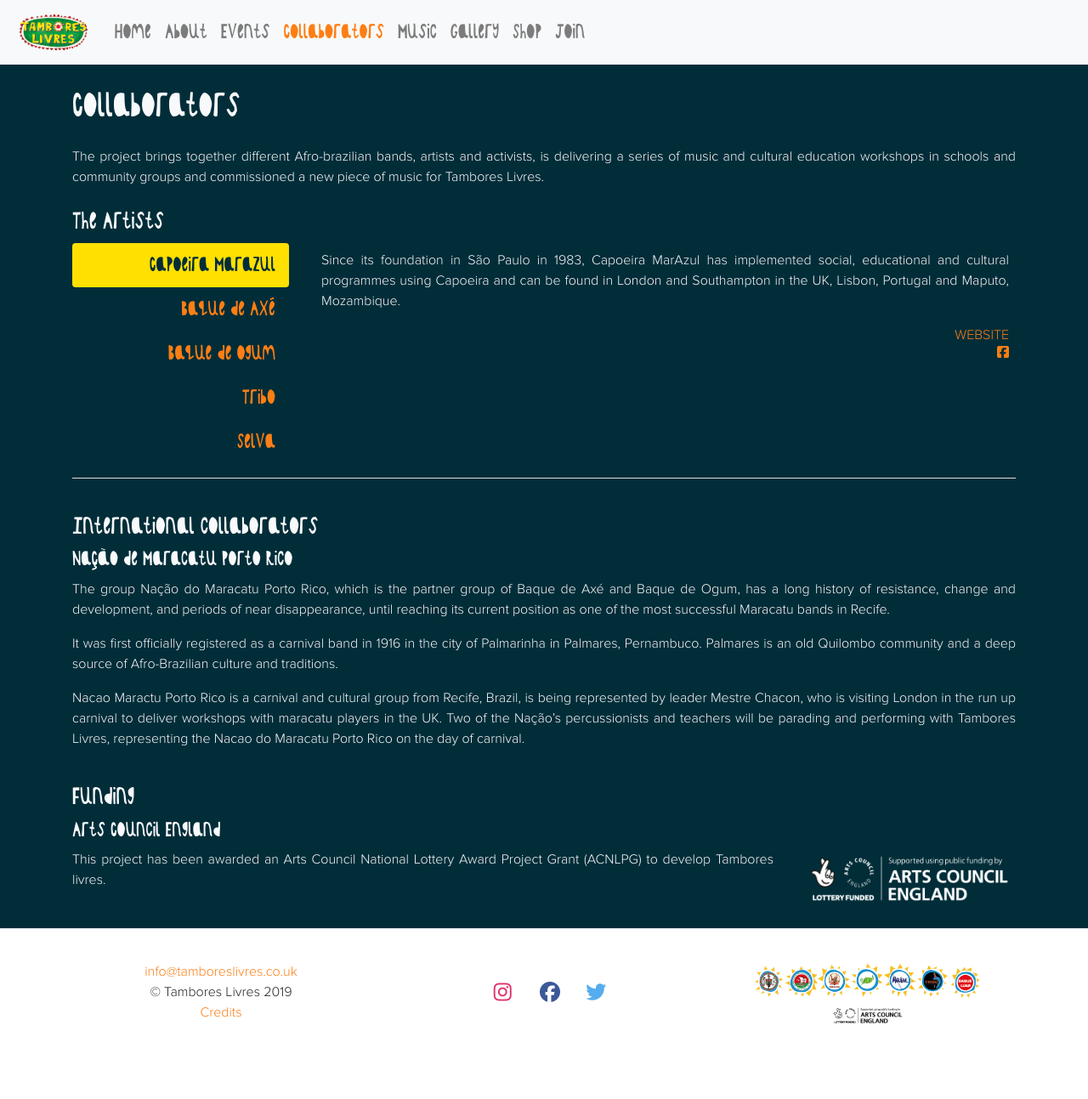
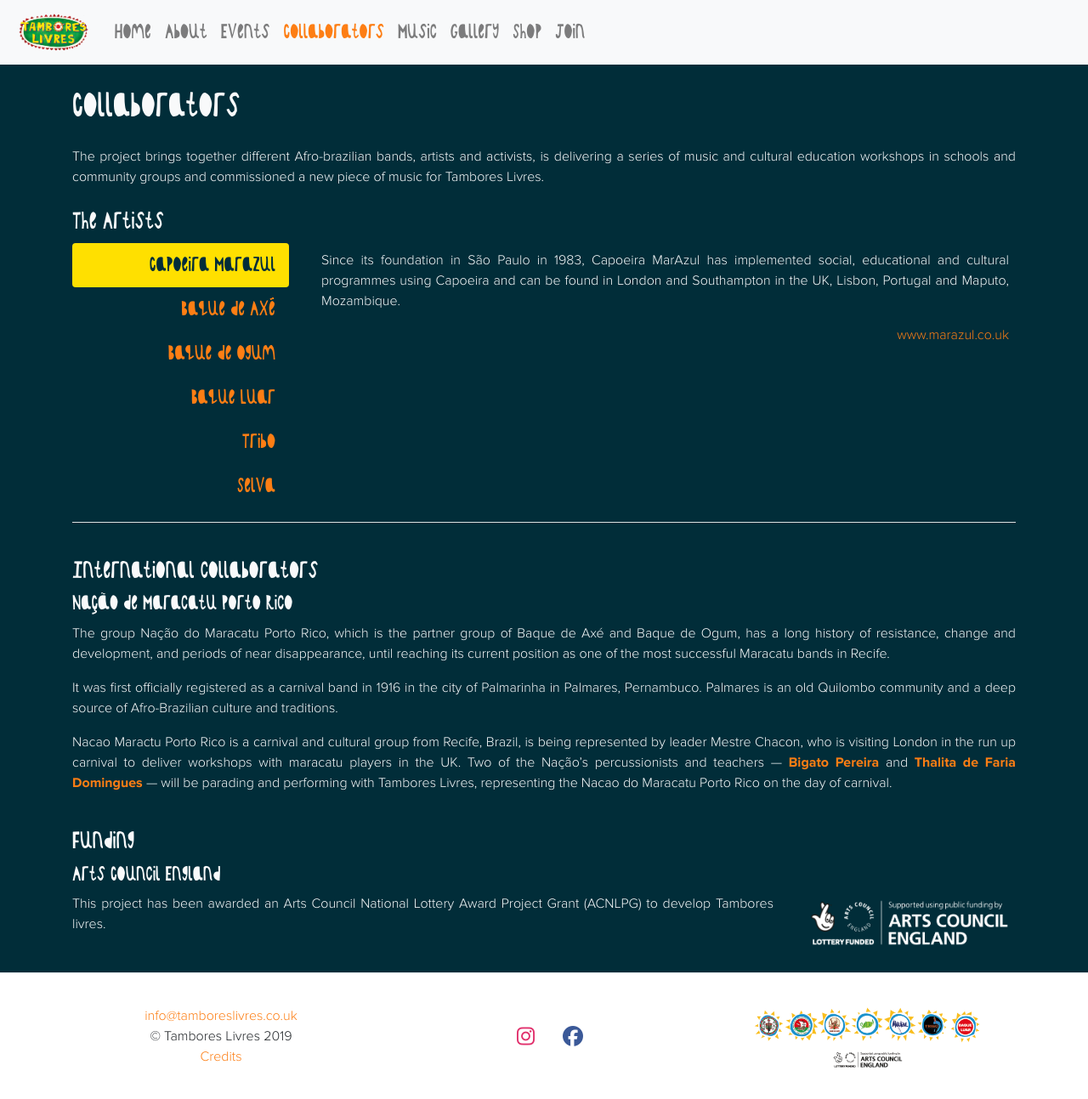
Before and after one commit to tamboreslivres/tamboreslivres.github.io, a Jekyll site: the page built from collaborators.html, in a window 1280 px wide and 1293 px high. Shown: the whole window at 85% size. Built offline with Jekyll 4.4.1, drawn with Linux system fonts in a browser that asks for light colours; nearby versions of some CDN libraries.

Commit message:
social links, shop sizes

```diff
--- a/collaborators.html
+++ b/collaborators.html
@@ -22,6 +22,7 @@
           <a class="nav-link active" data-toggle="tab" href="#marazul">Capoeira Marazul</a>
           <a class="nav-link" data-toggle="tab" href="#baqueaxe">Baque de Axé</a>
           <a class="nav-link" data-toggle="tab" href="#baqueogum">Baque de Ogum</a>
+          <a class="nav-link" data-toggle="tab" href="#baqueluar">Baque Luar</a>
           <a class="nav-link" data-toggle="tab" href="#tribo">Tribo</a>
           <a class="nav-link" data-toggle="tab" href="#selva">Selva</a>
       </nav>
@@ -36,10 +37,11 @@
                     Lisbon, Portugal and Maputo, Mozambique.
                 </p>
                 <p class="text-right">
-                    <a href="#" class="text-right" target="_blank">WEBSITE</a><br />
-                    <a href="#" target="_blank">
+                    <a href="http://www.marazul.co.uk/"
+                       class="text-right" target="_blank">www.marazul.co.uk</a><br />
+                    <!-- <a href="#" target="_blank">
                         <i class="fab fa-facebook-square"></i>
-                    </a>
+                    </a> -->
                 </p>
 
             </div>
@@ -65,9 +67,6 @@
                         <i class="fab fa-instagram" style="color: #fd7e14"></i>
                     </a>
                 </p>
-
-
-
             </div>
             <div class="p-2 tab-pane fade" id="baqueogum">
                 <p>
@@ -80,9 +79,20 @@
                     Porto Rico and others.
                 </p>
                 <p class="text-right">
-                    <a href="#" class="text-right"
-                       target="_blank">WEBSITE</a><br />
-                    <a href="#"
+                    <a href="https://www.facebook.com/BaquedeOgum/"
+                       target="_blank">
+                        <i class="fab fa-facebook-square"></i>
+                    </a>
+                </p>
+            </div>
+            <div class="p-2 tab-pane fade" id="baqueluar">
+                <p>
+                    Baque Luar are a London-based collective of female vocalists
+                    and percussionists, united by their love of Brazilian
+                    and afro-Brazilian roots music.
+                </p>
+                <p class="text-right">
+                    <a href="https://www.facebook.com/baqueluar/"
                        target="_blank">
                         <i class="fab fa-facebook-square"></i>
                     </a>
@@ -97,9 +107,9 @@
 
                 </p>
                 <p class="text-right">
-                    <a href="https://tribobandlondon.wordpress.com" class="text-right"
-                       target="_blank">www.tribobandlondon.wordpress.com</a><br />
-                    <a href="#" target="_blank">
+                    <!-- <a href="https://tribobandlondon.wordpress.com" class="text-right"
+                       target="_blank">www.tribobandlondon.wordpress.com</a><br /> -->
+                    <a href="https://www.facebook.com/triboband/" target="_blank">
                         <i class="fab fa-facebook-square"></i>
                     </a>
                 </p>
@@ -113,9 +123,7 @@
                     The group has been active in London since 2015.
                 </p>
                 <p class="text-right">
-                    <a href="#" class="text-right"
-                       target="_blank">WEBSITE</a><br />
-                    <a href="#" target="_blank">
+                    <a href="https://www.facebook.com/selvainvasion/" target="_blank">
                         <i class="fab fa-facebook-square"></i>
                     </a>
                 </p>
@@ -148,7 +156,8 @@
                 Nacao Maractu Porto Rico is a carnival and cultural group from Recife,
                 Brazil, is being represented by leader Mestre Chacon, who is visiting
                 London in the run up carnival to deliver workshops with maracatu players in the UK.
-                Two of the Nação’s percussionists and teachers will be parading and performing with
+                Two of the Nação’s percussionists and teachers — <strong style="color: #fd7e14">Bigato Pereira</strong> and
+                <strong style="color: #fd7e14">Thalita de Faria Domingues</strong> — will be parading and performing with
                 Tambores Livres, representing the Nacao do Maracatu Porto Rico on the day of carnival.
             </p>
         </div>
```
Also changed, not shown: _includes/footer.html (+6 -4 lines), shop.html (+4 -4 lines).
